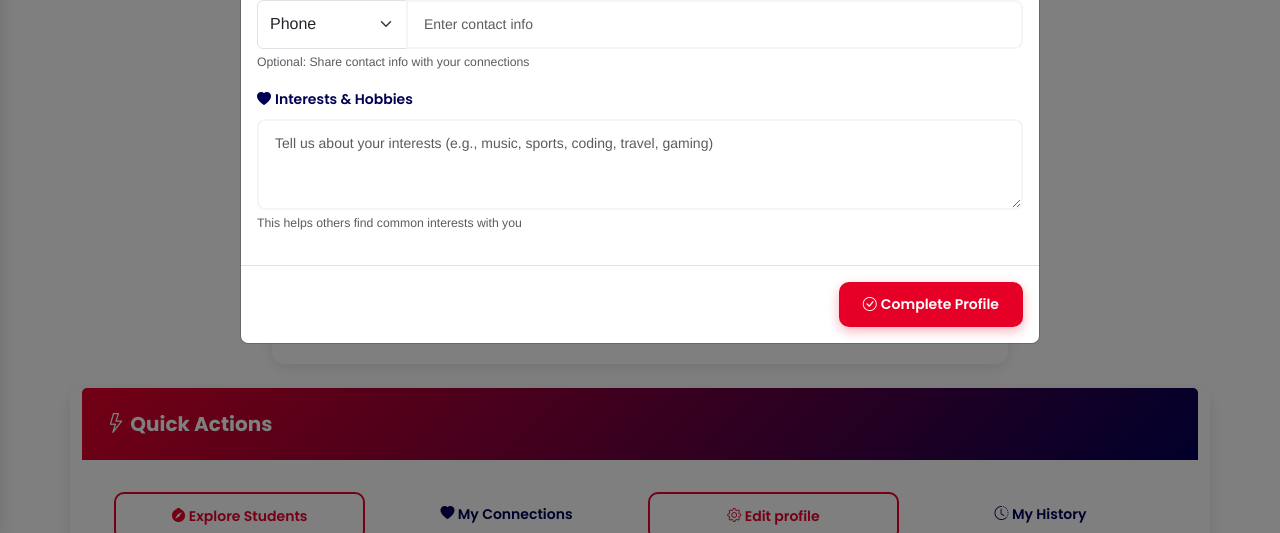
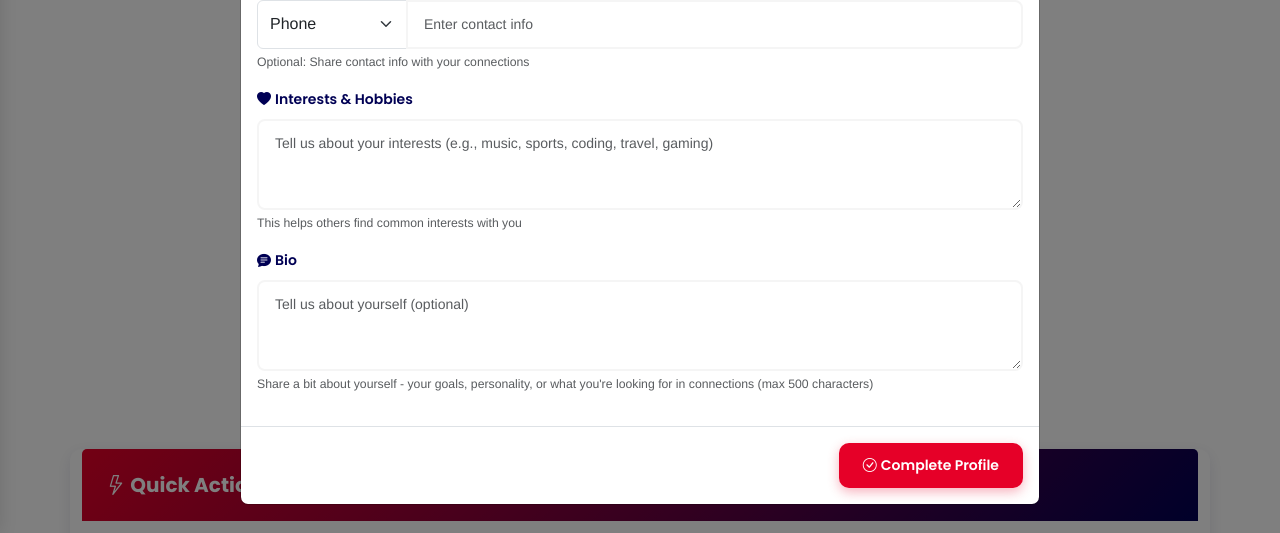
Before and after one commit to danslavnyi/rmit-connect, a Flask app: page /dashboard in a window 1280 px wide. Shown: the part 447-980 px from the top of the page. Run offline with Flask 3, Linux system fonts and the light colour scheme; the visitor is signed in with stand-in values (Sample User, id 1); data comes from the database, SQL or seed files in the repository; data that the repository does not hold is empty; some libraries are stand-ins or nearby versions.

Commit message:
Add bio feature to user dashboard, models, and templates

```diff
--- a/models.py
+++ b/models.py
@@ -24,6 +24,7 @@ class User(UserMixin, db.Model):
     age = db.Column(db.Integer)
     education = db.Column(db.String(200))
     interests = db.Column(db.Text)
+    bio = db.Column(db.Text)
     country = db.Column(db.String(100))
     profile_completed = db.Column(db.Boolean, default=False)
     # Store filename of profile image
--- a/routes.py
+++ b/routes.py
@@ -410,7 +410,12 @@ def profile():
         age = request.form.get('age', '').strip()
         education = request.form.get('education', '').strip()
         interests = request.form.get('interests', '').strip()
+        bio = request.form.get('bio', '').strip()
         country = request.form.get('country', '').strip()
+
+        # Sanitize bio input for security
+        if bio:
+            bio = SecurityUtils.sanitize_user_input(bio)
 
         # Handle dynamic contact fields
         contact_type = request.form.get('contact_type', '').strip()
@@ -429,6 +434,10 @@ def profile():
         if not country:
             validation_errors.append('Country is required')
 
+        # Validate bio length (max 500 characters)
+        if bio and not SecurityUtils.validate_input_length(bio, 500):
+            validation_errors.append('Bio must be 500 characters or less')
+
         if validation_errors:
             for error in validation_errors:
                 flash(error, 'danger')
@@ -439,6 +448,7 @@ def profile():
         current_user.age = int(age)
         current_user.education = education
         current_user.interests = interests
+        current_user.bio = bio
         current_user.country = country
 
         # Handle contact information storage
--- a/templates/connections.html
+++ b/templates/connections.html
@@ -42,6 +42,12 @@
                                         <p class="card-text">
                                             <strong>Interests:</strong> {{ match.interests }}
                                         </p>
+
+                                        {% if match.bio %}
+                                        <p class="card-text">
+                                            <strong>Bio:</strong> {{ match.bio }}
+                                        </p>
+                                        {% endif %}
 
                                         <div class="contact-info">
                                             <h6 class="text-muted mb-2">Contact {{ match.name }}:</h6>
--- a/templates/dashboard.html
+++ b/templates/dashboard.html
@@ -82,6 +82,10 @@
                                 <div class="col-md-6 mb-2">
                                     <h6 class="text-muted"><i class="bi bi-heart-fill me-2"></i>Interests & Hobbies</h6>
                                     <p class="mb-0 fs-6 profile-info-data">{{ user.interests or '' }}</p>
+                                </div>
+                                <div class="col-md-6 mb-2">
+                                    <h6 class="text-muted"><i class="bi bi-chat-text-fill me-2"></i>Bio</h6>
+                                    <p class="mb-0 fs-6 profile-info-data">{{ user.bio or '' }}</p>
                                 </div>
                                 <div class="col-md-6">
                                     <h6 class="text-muted"><i class="bi bi-calendar-check-fill me-2"></i>Member Since</h6>
@@ -194,6 +198,11 @@
                     <div class="mb-3">
                         <label for="interests" class="form-label">Interests & Hobbies</label>
                         <textarea class="form-control" id="interests" name="interests" placeholder="Optional (e.g. music, sports, coding)">{{ user.interests or '' }}</textarea>
+                    </div>
+                    <div class="mb-3">
+                        <label for="bio" class="form-label">Bio</label>
+                        <textarea class="form-control" id="bio" name="bio" rows="3" maxlength="500" placeholder="Tell us about yourself (optional)">{{ user.bio or '' }}</textarea>
+                        <div class="form-text">Share a bit about yourself - your goals, personality, or what you're looking for in connections (max 500 characters)</div>
                     </div>
                 </div>
                 <div class="modal-footer">
@@ -344,6 +353,14 @@
             </label>
             <textarea name="interests" class="form-control" rows="3" placeholder="Tell us about your interests (e.g., music, sports, coding, travel, gaming)">{{ user.interests or '' }}</textarea>
             <div class="form-text">This helps others find common interests with you</div>
+          </div>
+
+          <div class="mb-3">
+            <label for="bio" class="form-label">
+              <i class="bi bi-chat-text-fill me-1"></i>Bio
+            </label>
+            <textarea name="bio" class="form-control" rows="3" maxlength="500" placeholder="Tell us about yourself (optional)">{{ user.bio or '' }}</textarea>
+            <div class="form-text">Share a bit about yourself - your goals, personality, or what you're looking for in connections (max 500 characters)</div>
           </div>
         </div>
         <div class="modal-footer">
--- a/templates/explore.html
+++ b/templates/explore.html
@@ -59,6 +59,9 @@
                     <p><strong><i class="bi bi-book"></i> Education:</strong><br>{{ user.education }}</p>
                     <p><strong><i class="bi bi-geo-alt"></i> Country:</strong><br>{{ user.country }}</p>
                     <p><strong><i class="bi bi-heart"></i> Interests:</strong><br>{{ user.interests }}</p>
+                    {% if user.bio %}
+                    <p><strong><i class="bi bi-chat-text"></i> Bio:</strong><br>{{ user.bio }}</p>
+                    {% endif %}
                 </div>
 
                 <div class="d-flex justify-content-around">
--- a/templates/explore_single.html
+++ b/templates/explore_single.html
@@ -9,6 +9,9 @@
             <p><strong>Education:</strong> {{ user.education }}</p>
             <p><strong>Country:</strong> {{ user.country }}</p>
             <p><strong>Interests:</strong> {{ user.interests }}</p>
+            {% if user.bio %}
+            <p><strong>Bio:</strong> {{ user.bio }}</p>
+            {% endif %}
             <div class="d-flex gap-2 my-3" id="action-buttons">
                 <button class="btn btn-success" id="like-btn">
                     <i class="bi bi-heart-fill"></i> Like
```
Also changed, not shown: gunicorn_config.py (+5 -6 lines), start.py (deleted, +0 -58 lines), templates/profile_view.html (+10 -0 lines), 1 other file.
